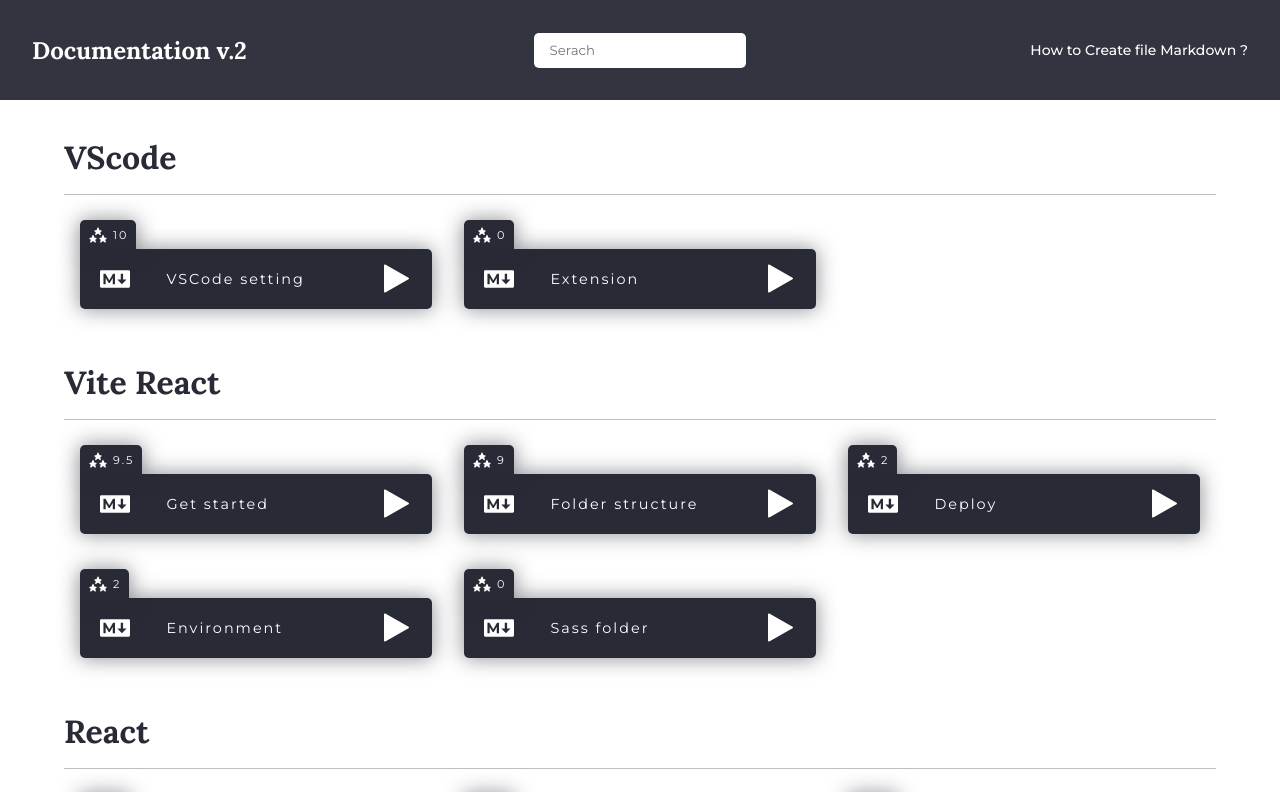
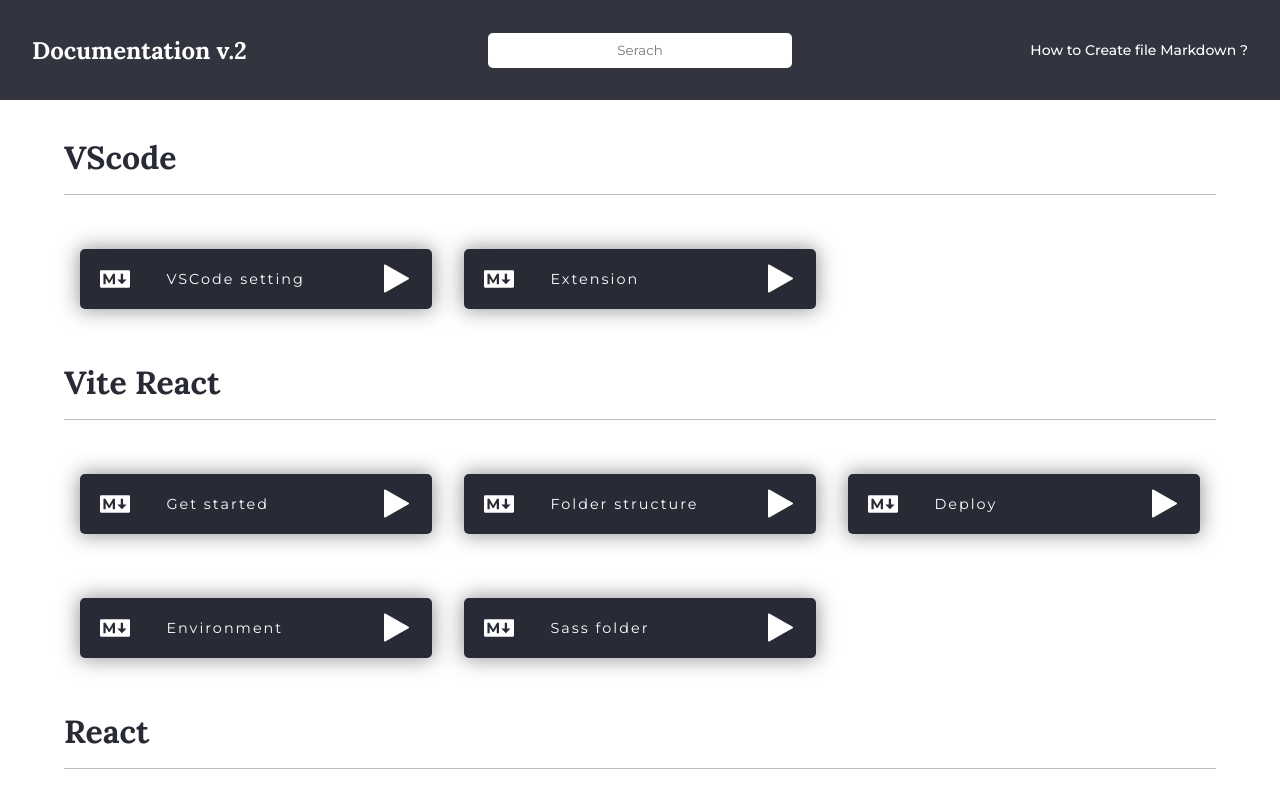
Before and after one commit to nuntipatcpe/documentation-nextjs-v2, a Next.js app: page / in a window 1280 px wide. Shown: the top 792 px of the page. Built offline with nearby package versions, Linux system fonts and the light colour scheme.

Commit message:
refactor: serachBar focus

```diff
--- a/markdown/data/vscode-setting.md
+++ b/markdown/data/vscode-setting.md
@@ -1,6 +1,6 @@
 ---
 title: "VScode"
-popular: 10
+popular: 100
 name: "VSCode setting"
 ---
 
--- a/pages/index.tsx
+++ b/pages/index.tsx
@@ -88,6 +88,15 @@
                           width={30}
                           height={30}
                         />
+                        <div className="home_card_content_icon_popular">
+                          <Image
+                            src="/icons/GroupStars.svg"
+                            alt=""
+                            width={20}
+                            height={20}
+                          />
+                          <span>{e2.frontmatter.popular}</span>
+                        </div>
                       </span>
 
                       <div className="home_card_content_link">
@@ -110,16 +119,6 @@
                           />
                         </a>
                       </div>
-
-                      <div className="home_card_content_popular">
-                        <Image
-                          src="/icons/GroupStars.svg"
-                          alt=""
-                          width={20}
-                          height={20}
-                        />
-                        <span>{e2.frontmatter.popular}</span>
-                      </div>
                     </div>
                   );
                 }
--- a/sass/layouts/_search.scss
+++ b/sass/layouts/_search.scss
@@ -8,31 +8,39 @@
     border-radius: 5px;
     width: 100%;
 
+    min-width: 400px;
     input[type="text"] {
-      min-width: 200px;
-      width: 35%;
+      width: 50%;
       outline: none;
       height: 35px;
       padding: 0 1rem;
+      text-align: center;
       border-radius: 5px;
       border: none;
-      @include trans-200ms(width);
+      z-index: 1;
+
+      // @include trans-200ms(width);
       &:focus {
-        @include trans-200ms(width);
-        width: 80%;
+        // @include trans-200ms(text-align);
+        // width: 80%;
+        // text-align: left;
       }
 
       @include sm {
         margin: 1rem 0;
       }
     }
-  }
+    position: relative;
     &_colse {
+      z-index: 1000;
       margin-left: -1.5rem;
       cursor: pointer;
       @include flex;
+      position: absolute;
+      right: 27%;
       &_none {
         display: none;
+      }
     }
   }
 
--- a/sass/pages/_home.scss
+++ b/sass/pages/_home.scss
@@ -28,7 +28,7 @@
       position: relative;
       background-color: $primary-1;
       margin: 2rem 1rem;
-      border-radius: 0px 5px 5px 5px;
+      border-radius: 5px 5px 5px 5px;
       min-height: 60px;
       display: flex;
       justify-content: space-between;
@@ -39,6 +39,27 @@
         align-items: center;
         justify-content: center;
         width: 20%;
+
+        &:hover > &_popular {
+          @include flex;
+          align-items: flex-start;
+        }
+        &_popular {
+          color: $secondary-1;
+          background-color: $primary-1;
+          box-shadow: 0 0 20px 1px rgba($color: $primary-1, $alpha: 0.5);
+          position: absolute;
+          top: -30px;
+          left: 0;
+          padding: 0.5rem;
+          border-radius: 5px 5px 0px 0px;
+          display: none;
+          height: 40px;
+          span {
+            margin-left: 5px;
+            font-size: 0.7rem;
+          }
+        }
 
         &_tri {
           @include flex;
@@ -54,6 +75,7 @@
           }
         }
       }
+
       &_link {
         overflow: auto;
         white-space: nowrap;
@@ -68,21 +90,23 @@
         }
         @include card_file_content_link;
       }
-      &_popular {
-        color: $secondary-1;
-        background-color: $primary-1;
-        box-shadow: 0 0 20px 1px rgba($color: $primary-1, $alpha: 0.5);
-        position: absolute;
-        top: -29px;
-        padding: 0 0.5rem;
-        border-radius: 5px 5px 0px 0px;
-        @include flex;
-        height: 30px;
-        span {
-          margin-left: 5px;
-          font-size: 0.7rem;
-        }
-      }
+
+      // &_popular {
+      //   color: $secondary-1;
+      //   background-color: $primary-1;
+      //   box-shadow: 0 0 20px 1px rgba($color: $primary-1, $alpha: 0.5);
+      //   position: absolute;
+      //   top: -29px;
+      //   padding: 0 0.5rem;
+      //   border-radius: 5px 5px 0px 0px;
+
+      //   @include flex;
+      //   height: 30px;
+      //   span {
+      //     margin-left: 5px;
+      //     font-size: 0.7rem;
+      //   }
+      // }
     }
   }
 }
--- a/sass/utils/_scrollbars.scss
+++ b/sass/utils/_scrollbars.scss
@@ -35,7 +35,7 @@
 }
 @mixin card_file_content_link {
   &::-webkit-scrollbar {
-    width: 1px;
+    width: 3px;
     height: 6px;
   }
   &::-webkit-scrollbar-track {
--- a/utils/constant.ts
+++ b/utils/constant.ts
@@ -1,6 +1,6 @@
 export const TOKEN = "TOKEN";
 
-export const MENU = ["Typescript-", "React-", "Nextjs-", "NodeJS-", "Libery-"];
+export const MENU = ["React-", "Libery-", "Utils", "Nextjs-", "NodeJS-"];
 
 // export const MENU = [
 //   "Typescript-",
```
Also changed, not shown: components/layouts/search.tsx (+3 -1 lines). Lines whose indentation alone changed are shown as unchanged.
